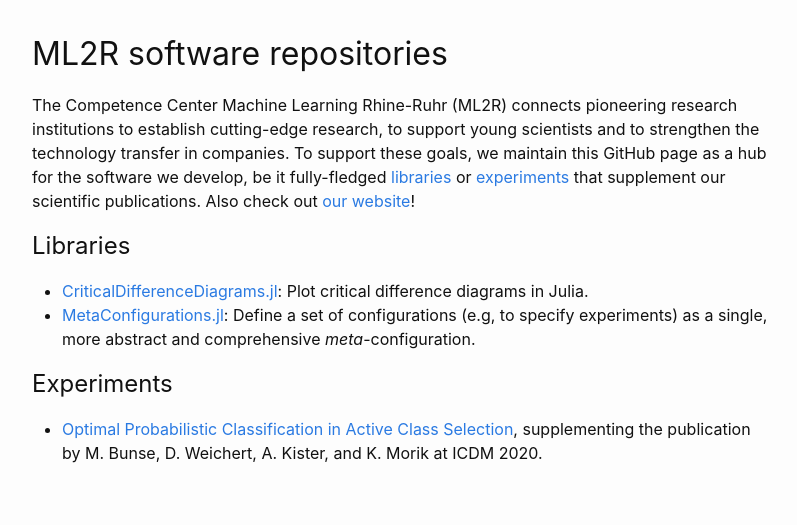
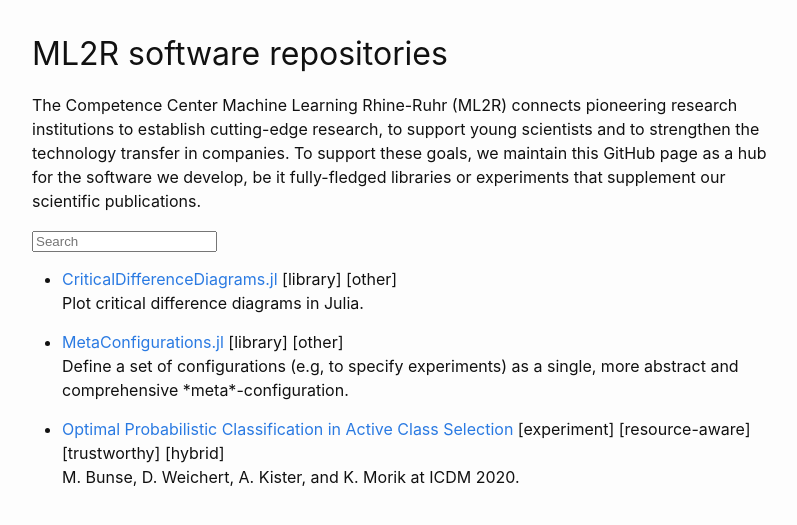
Before and after one commit to ML2R-center/ML2R-center.github.io, a Jekyll site: the page built from index.md, in a window 1280 px wide. Shown: the top 525 px of the page, without its empty margins (238-1035 px from the left). Built offline with Jekyll 4.4.1, drawn with Linux system fonts in a browser that asks for light colours; our own code applies the rules of GitHub Pages for plain Markdown files.

Commit message:
Dynamic search bar with entries generated from a YAML file

```diff
--- a/_includes/head.html
+++ b/_includes/head.html
@@ -4,6 +4,7 @@
   <meta name="viewport" content="width=device-width, initial-scale=1">
   {%- seo -%}
   <link rel="stylesheet" href="{{ "/assets/main.css" | relative_url }}">
+  <script src="{{ "/assets/list.min.js" | relative_url }}"></script>
   {%- if jekyll.environment == 'production' and site.google_analytics -%}
     {%- include google-analytics.html -%}
   {%- endif -%}
--- a/_layouts/home.html
+++ b/_layouts/home.html
@@ -9,26 +9,39 @@ layout: default
 
   {{ content }}
 
-  {%- if site.posts.size > 0 -%}
-    <h2 class="post-list-heading">{{ page.list_title | default: "Posts" }}</h2>
-    <ul class="post-list">
-      {%- for post in site.posts -%}
-      <li>
-        {%- assign date_format = site.minima.date_format | default: "%b %-d, %Y" -%}
-        <span class="post-meta">{{ post.date | date: date_format }}</span>
-        <h3>
-          <a class="post-link" href="{{ post.url | relative_url }}">
-            {{ post.title | escape }}
-          </a>
-        </h3>
-        {%- if site.show_excerpts -%}
-          {{ post.excerpt }}
-        {%- endif -%}
-      </li>
-      {%- endfor -%}
+  <div id="software">
+    <p><input class="search" placeholder="Search" /></p>
+    <ul class="list">
+      {% for item in site.data.software %}
+        <li>
+          <a href="{{ item.url }}">{{ item.name }}</a>
+          <span class="badges">
+            {% if item.type == "e" %}
+              [experiment]
+            {% elsif item.type == "l" %}
+              [library]
+            {% endif %}
+            {% for area in item.areas %}
+              {% if area == "h" %}
+                [hybrid]
+              {% elsif area == "r" %}
+                [resource-aware]
+              {% elsif area == "t" %}
+                [trustworthy]
+              {% elsif area == "q" %}
+                [quantum]
+              {% elsif area == "o" %}
+                [other]
+              {% endif %}
+            {% endfor %}
+          </span>
+          <p class="description">{{ item.description }}</p>
+        </li>
+      {% endfor %}
     </ul>
-
-    <p class="rss-subscribe">subscribe <a href="{{ "/feed.xml" | relative_url }}">via RSS</a></p>
-  {%- endif -%}
+  </div>
+  <script>
+    var softwareList = new List('software', { valueNames: [ 'name', 'badges', 'description' ] });
+  </script>
 
 </div>
--- a/index.md
+++ b/index.md
@@ -1,12 +1,3 @@
 # ML2R software repositories
 
-The Competence Center Machine Learning Rhine-Ruhr (ML2R) connects pioneering research institutions to establish cutting-edge research, to support young scientists and to strengthen the technology transfer in companies. To support these goals, we maintain this GitHub page as a hub for the software we develop, be it fully-fledged [libraries](#libraries) or [experiments](#experiments) that supplement our scientific publications. Also check out [our website](https://www.ml2r.de)!
-
-## Libraries
-
-- [CriticalDifferenceDiagrams.jl](https://github.com/mirkobunse/CriticalDifferenceDiagrams.jl): Plot critical difference diagrams in Julia.
-- [MetaConfigurations.jl](https://github.com/mirkobunse/MetaConfigurations.jl): Define a set of configurations (e.g, to specify experiments) as a single, more abstract and comprehensive *meta*-configuration.
-
-## Experiments
-
-- [Optimal Probabilistic Classification in Active Class Selection](https://github.com/mirkobunse/acs-icdm20), supplementing the publication by M. Bunse, D. Weichert, A. Kister, and K. Morik at ICDM 2020.
+The Competence Center Machine Learning Rhine-Ruhr (ML2R) connects pioneering research institutions to establish cutting-edge research, to support young scientists and to strengthen the technology transfer in companies. To support these goals, we maintain this GitHub page as a hub for the software we develop, be it fully-fledged libraries or experiments that supplement our scientific publications.
```
Also changed, not shown: _data/software.yml (added, +32 -0 lines), README.md, assets/list.min.js (added).
